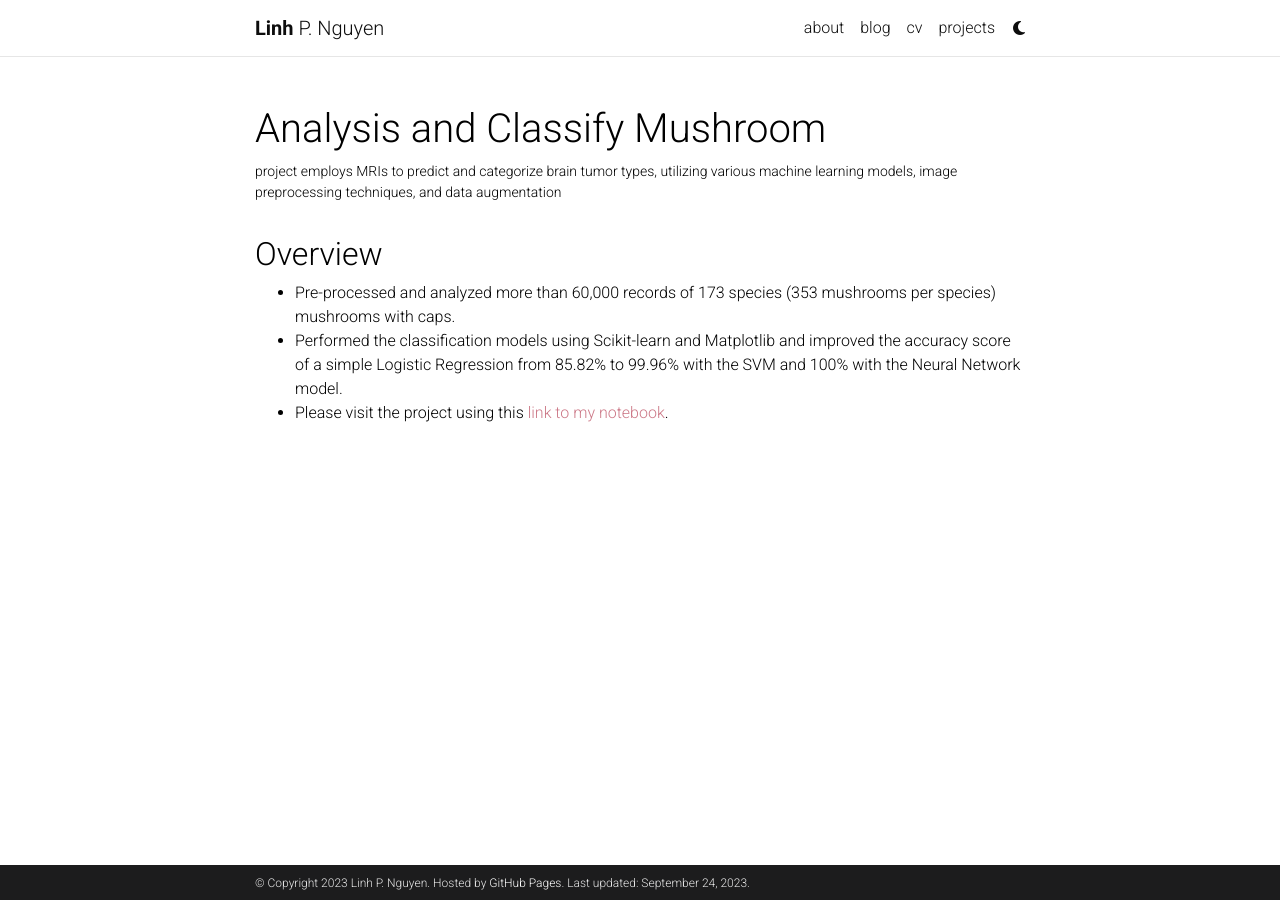
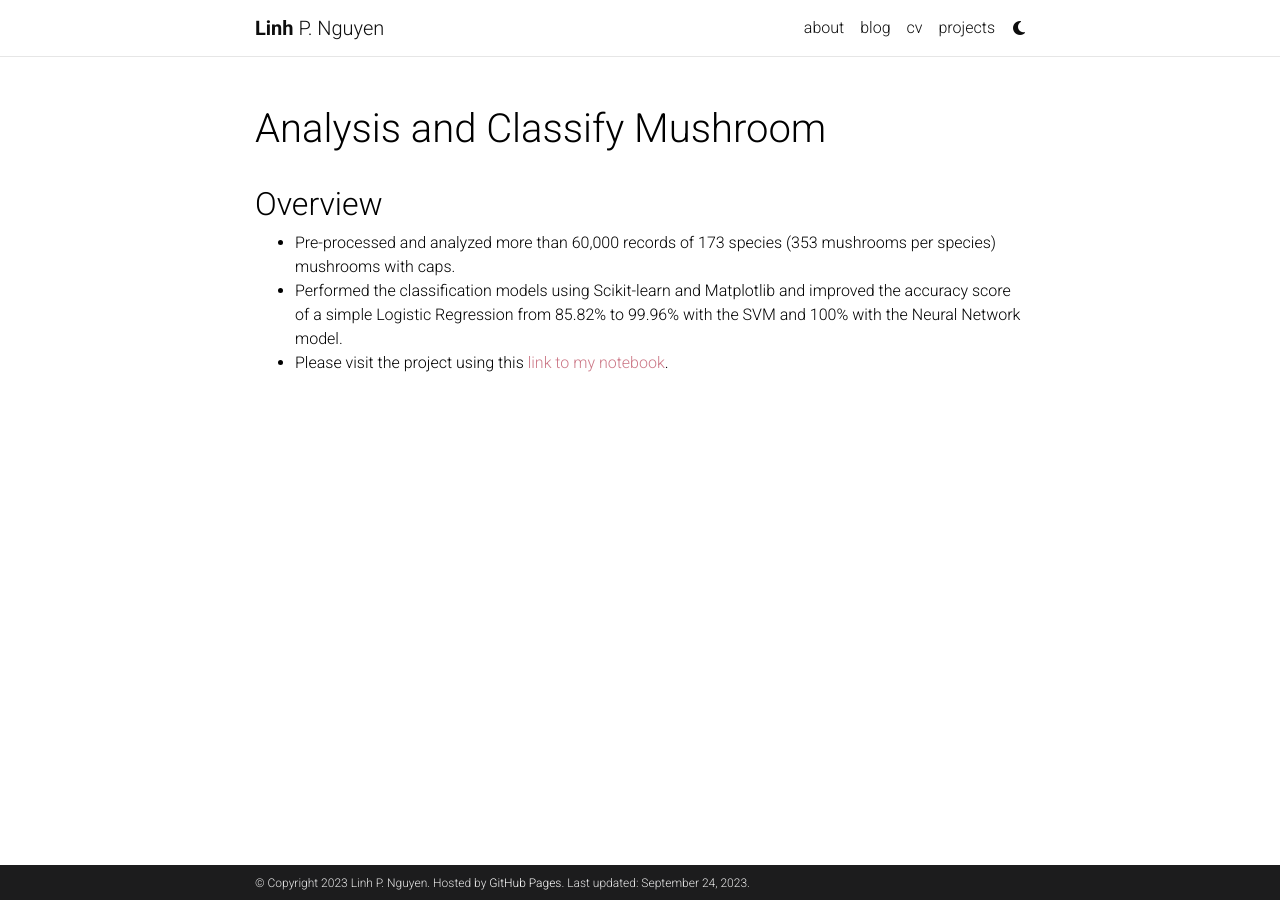
Before and after one commit to npl0204/npl0204.github.io, a Jekyll site: the page built from _projects/Analysis-and-Classify-Mushroom.md, in a window 1280 px wide. Built offline with Jekyll 4.4.1, drawn with Linux system fonts in a browser that asks for light colours; comment, search, counter and statistics services are not loaded; a style sheet for code colours, icons or effects is not loaded.

Commit message:
Update Analysis-and-Classify-Mushroom.md

```diff
--- a/_projects/Analysis-and-Classify-Mushroom.md
+++ b/_projects/Analysis-and-Classify-Mushroom.md
@@ -1,10 +1,9 @@
 ---
 layout: page
 title: Analysis and Classify Mushroom
-img: assets/img/23.jpeg
+img: assets/img/24.gif
 importance: 5
 giscus_comments: true
-description: project employs MRIs to predict and categorize brain tumor types, utilizing various machine learning models, image preprocessing techniques, and data augmentation
 ---
 ## Overview
 - Pre-processed and analyzed more than 60,000 records of 173 species (353 mushrooms per species) mushrooms with caps.
```
